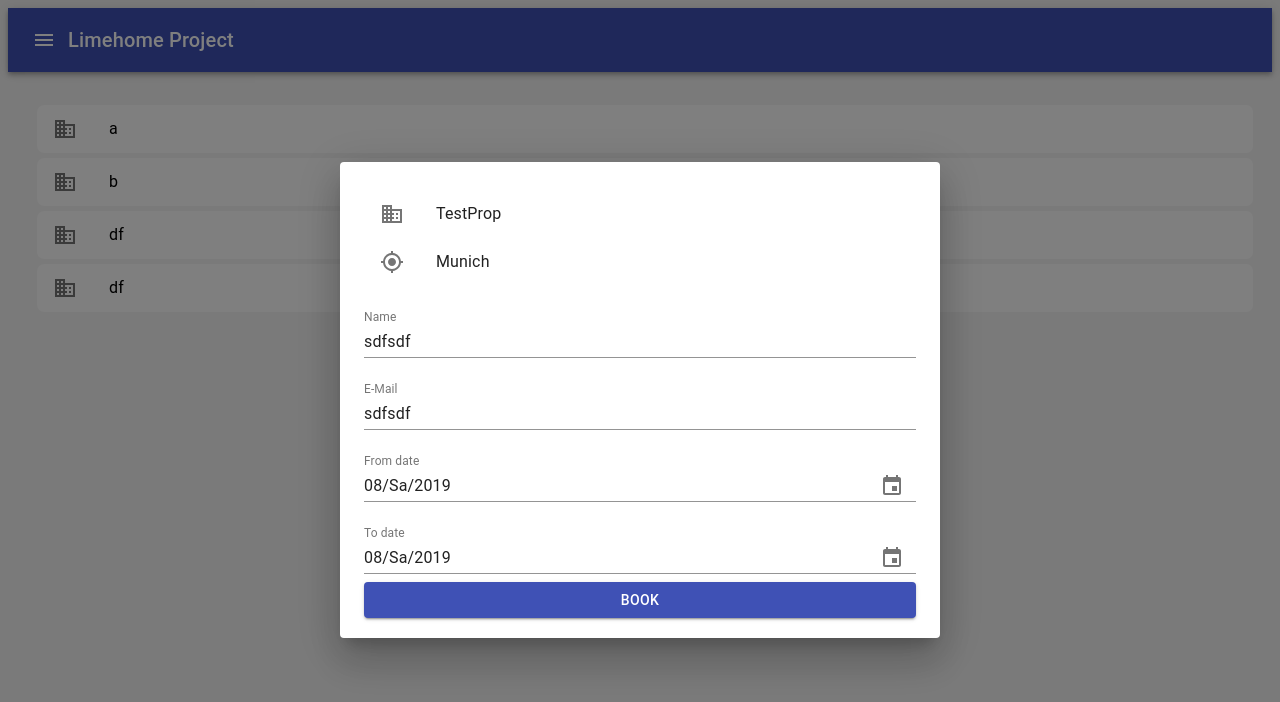
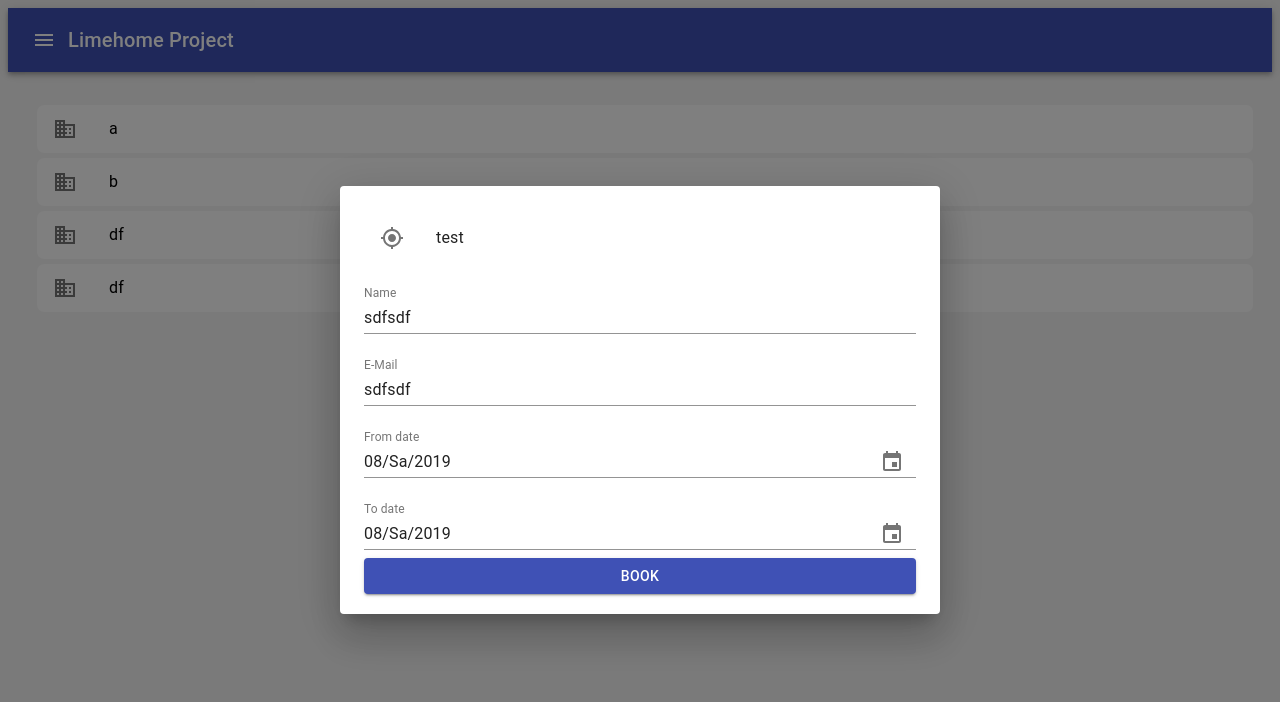
Before and after one commit to Teppichseite/PropertyFinder, a React (Create React App) app in the folder client/: page / in a window 1280 px wide. Shown: the top 702 px of the page. Built offline with nearby package versions, Linux system fonts and the light colour scheme.

Commit message:
added property props

```diff
--- a/client/src/components/App.js
+++ b/client/src/components/App.js
@@ -10,7 +10,7 @@ export default class App extends React.Component {
         return (
             <Frame>
                 <PropertyList properties={["a", "b", "df", "df"]} isPending={false}></PropertyList>
-                <BookingDialog></BookingDialog>
+                <BookingDialog property={{city : "test"}}/>
             </Frame>
         );
     }
--- a/client/src/components/BookingDialog.js
+++ b/client/src/components/BookingDialog.js
@@ -24,7 +24,7 @@ export default class BookingDialog extends React.Component {
         return (
             <Dialog aria-labelledby="simple-dialog-title" open={true}>
                 <Container className="booking-dialog-holder">
-                    <PropertyDataList></PropertyDataList>
+                    <PropertyDataList property={this.props.property}/>
                     <form noValidate autoComplete="off">
                         <TextField
                             className="text-field"
--- a/client/src/components/PropertyDataList.js
+++ b/client/src/components/PropertyDataList.js
@@ -11,17 +11,11 @@ import LanguageIcon from '@material-ui/icons/Language';
 export default class PropertyDataList extends React.Component {
 
     render(){
-
-        const propT = {
-            property_name : "TestProp",
-            city : "Munich"
-        }
-
         return (
             <List>
-                {this.genListItem(propT, "property_name")}
-                {this.genListItem(propT, "city")}
-                {this.genListItem(propT, "url")}
+                {this.genListItem(this.props.property, "property_name")}
+                {this.genListItem(this.props.property, "city")}
+                {this.genListItem(this.props.property, "url")}
             </List>
         );
     }
```
